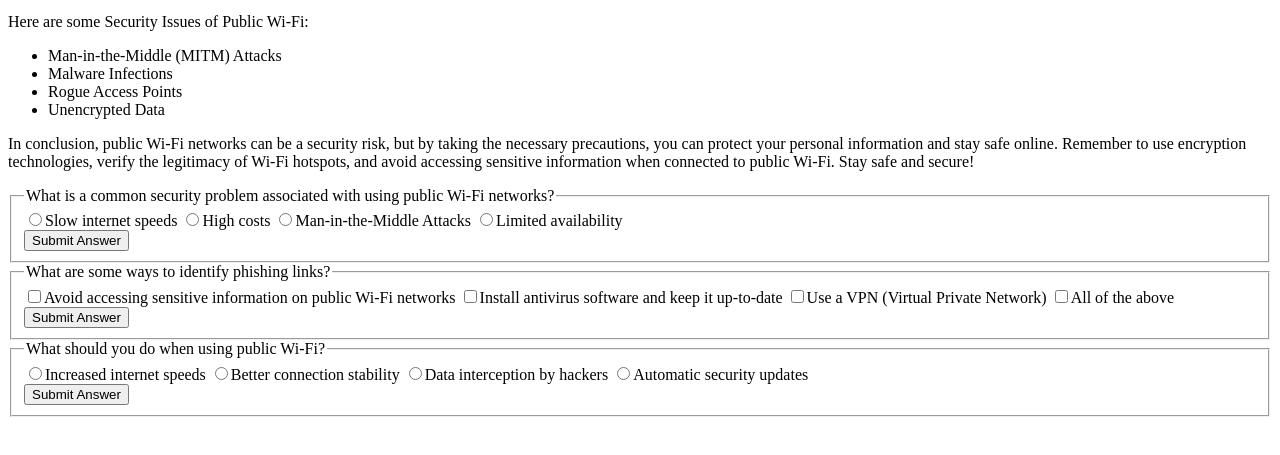
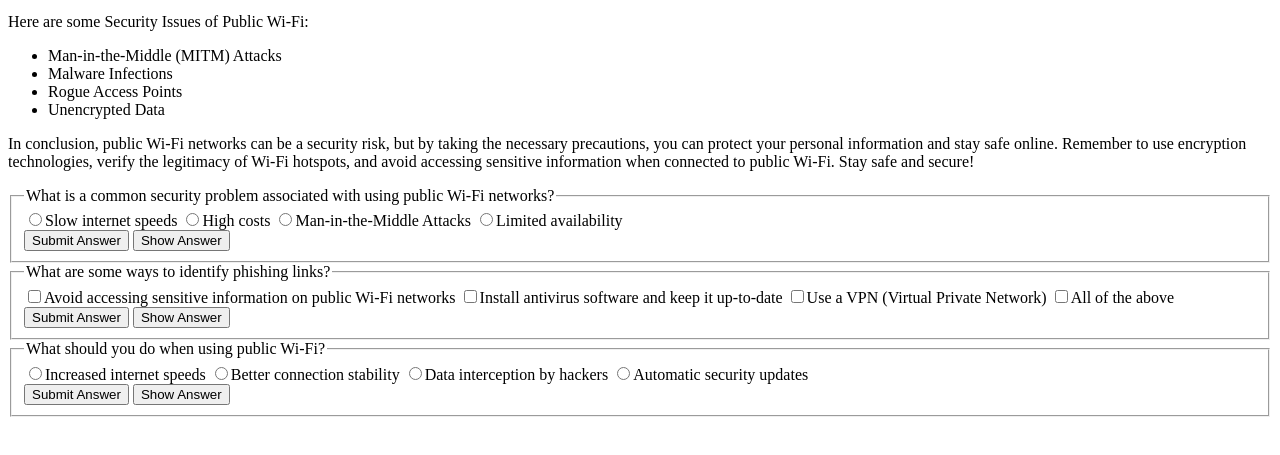
Before and after one commit to christiankuhnn/christiankuhnn.github.io, a plain HTML site: page lesson1.html in a window 1280 px wide. Shown: the part 137-592 px from the top of the page. Drawn offline with Linux system fonts and the light colour scheme.

Commit message:
Release Answer

```diff
--- a/lesson1.html
+++ b/lesson1.html
@@ -67,6 +67,7 @@
         </label>
         <br />
         <button type="button" onclick="checkAnswer('q1')">Submit Answer</button>
+        <button type="button" onclick="alert('The correct answer is Man-in-the-Middle Attacks')">Show Answer</button>
       </fieldset>
 
       <fieldset>
@@ -85,6 +86,7 @@
         </label>
         <br />
         <button type="button" onclick="checkAnswer('q2')">Submit Answer</button>
+        <button type="button" onclick="alert('The correct answer is All of the above')">Show Answer</button>
       </fieldset>
 
       <fieldset>
@@ -103,6 +105,7 @@
         </label>
         <br />
         <button type="button" onclick="checkAnswer('q3')">Submit Answer</button>
+        <button type="button" onclick="alert('The correct answer is Data interception by hackers')">Show Answer</button>
       </fieldset>
     </form>
 
```
